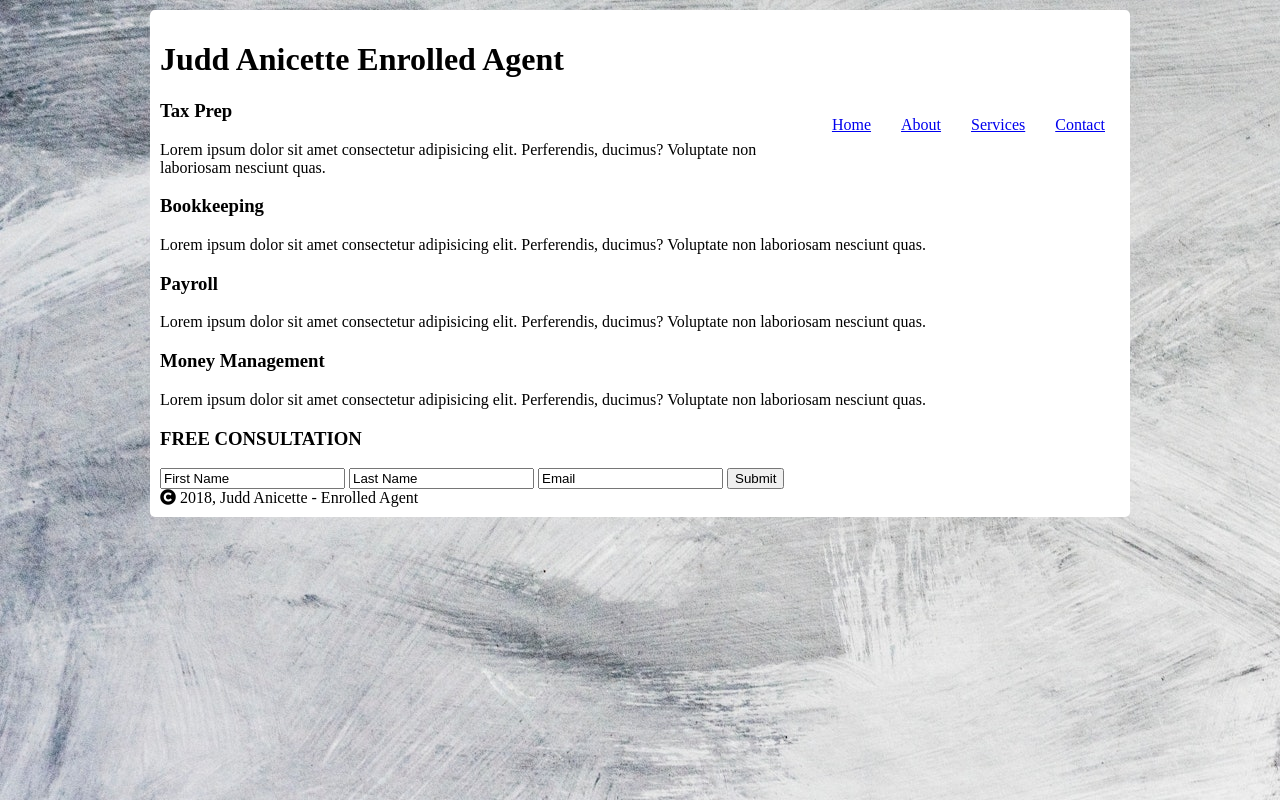
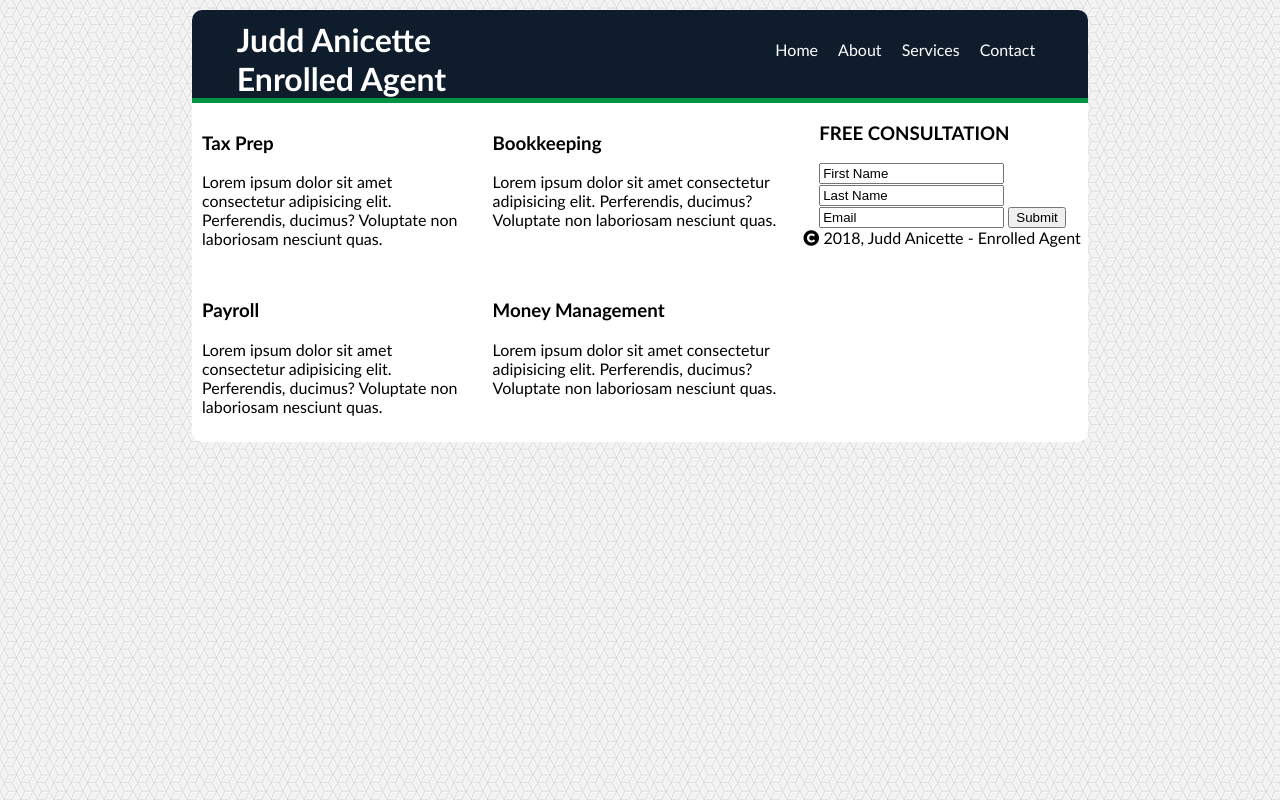
Before and after one commit to bax1111/Enrolled_Agent, a plain HTML site: page index.html in a window 1280 px wide. Drawn offline with Linux system fonts and the light colour scheme.

Commit message:
Setup CSS Grid for Services section

```diff
--- a/css/main.css
+++ b/css/main.css
@@ -1,29 +1,62 @@
 body {
-  background: url(../img/bg_img.jpg);
-  background-repeat: repeat;
+  background: url(../img/bg_img.png);
+  margin: 0;
+  padding: 0;
+  background-repeat: repeat; }
+  body .container {
+    width: 70%;
+    margin: auto;
+    background: white;
+    border-radius: 10px;
+    margin-top: 10px;
+    overflow: hidden;
+    font-family: "Gill Sans", "Gill Sans MT", Calibri, "Trebuchet MS",
+ sans-serif; }
+  body .services {
+    width: 66%;
+    float: left;
+    margin: 10px; }
+  body .side-form {
+    width: 30%;
+    float: right; }
+
+#nav-container {
+  width: 90%;
+  margin: auto;
+  overflow: hidden; }
+
+ul {
   margin: 0;
   padding: 0; }
-  body .container {
-    width: 960px;
-    margin: auto;
-    background: #fff;
-    border-radius: 5px;
-    padding: 10px;
-    margin-top: 10px; }
 
-header nav {
+#branding {
+  float: left; }
+  #branding h1 {
+    margin: 0;
+    padding: 0;
+    color: white; }
+
+header {
+  background-color: #0e1c2b;
+  border-bottom: 5px solid #009444;
+  padding-top: 10px; }
+
+nav {
   float: right;
+  padding-top: 20px; }
+  nav li {
+    display: inline;
+    padding: 8px 8px;
+    font-weight: 500; }
+  nav a {
     text-decoration: none;
-  display: inline;
-  padding-bottom: 20px; }
-  header nav li {
-    float: left;
-    display: inline;
-    padding: 0 15px 0 15px; }
+    color: white; }
+    nav a:hover {
+      color: white;
+      background-color: #009444; }
 
 .css-carousel {
   overflow: hidden; }
-
   .css-carousel .css-img {
     width: 50%;
     height: 50%;
@@ -34,13 +67,10 @@ header nav {
     -webkit-animation-name: css-animation-fade;
     -webkit-animation-duration: 20s;
     -webkit-animation-iteration-count: infinite; }
-
   .css-carousel .css-img:nth-child(2) {
     -webkit-animation-delay: 5s; }
-
   .css-carousel .css-img:nth-child(3) {
     -webkit-animation-delay: 10s; }
-
   .css-carousel .css-img:nth-child(4) {
     -webkit-animation-delay: 15s; }
 
@@ -55,3 +85,9 @@ header nav {
     opacity: 0; }
   to {
     opacity: 0; } }
+
+.grid-container {
+  display: grid;
+  grid-template-columns: auto auto;
+  grid-template-rows: auto auto;
+  grid-gap: 1em; }
--- a/index.html
+++ b/index.html
@@ -15,12 +15,16 @@
 
 <body>
     <div class="container">
+        <!-- Header/Navigation -->
         <header>
-            <!-- Navigation -->
-            <div class="menu-branding">
+
+            <div id="nav-container">
+                <div id="branding">
                     <h1>
-                    Judd Anicette Enrolled Agent
+                        Judd Anicette
+                        <br><span class="indent">Enrolled Agent</span>
                     </h1>
+
                 </div>
                 <nav>
                     <ul class="menu-nav">
@@ -38,53 +42,58 @@
                         </li>
                     </ul>
                 </nav>
+            </div>
+
         </header>
         <!-- Section with Carousel-->
-        <!-- <article>
+        <!-- <section class="carousel">
             <div class="css-carousel">
                 <img src="img/image1.jpg" alt="" class="css-img">
                 <img src="img/image2.jpg" alt="" class="css-img">
                 <img src="img/image3.jpg" alt="" class="css-img">
                 <img src="img/image4.jpg" alt="" class="css-img">
             </div>
-    </article> -->
+        </section> -->
         <!-- Article with Services-->
-        <article>
+
+
+        <section>
             <div class="services">
-                <div class="service-1">
+                <div class="grid-container"><div class="service-items">
                 <h3>Tax Prep</h3>
                 <p>Lorem ipsum dolor sit amet consectetur adipisicing elit. Perferendis, ducimus? Voluptate non
                 laboriosam
                 nesciunt quas.
                 </p>
                 </div>
-                <div class="service-2">
+                <div class="service-items">
                 <h3>Bookkeeping</h3>
                 <p>Lorem ipsum dolor sit amet consectetur adipisicing elit. Perferendis, ducimus? Voluptate non
                 laboriosam
                 nesciunt quas.
                 </p>
                 </div>
-                <div class="service-3">
+                <div class="service-items">
                 <h3>Payroll</h3>
                 <p>Lorem ipsum dolor sit amet consectetur adipisicing elit. Perferendis, ducimus? Voluptate non
                 laboriosam
                 nesciunt quas.
                 </p>
                 </div>
-                <div class="service-4">
+                <div class="service-items">
                 <h3>Money Management</h3>
                 <p>Lorem ipsum dolor sit amet consectetur adipisicing elit. Perferendis, ducimus? Voluptate non
                 laboriosam
                 nesciunt quas.
                 </p>
-                </div>
+                </div></div>
             </div>
 
-        </article>
+
+
             <!-- Aside with Contact Form -->
-        <aside class="side-form">
-            <div>
+
+            <div class="side-form">
                 <form action="">
                     <h3>FREE CONSULTATION</h3>
                     <input type="text" name="First Name" id="firstName" value="First Name">
@@ -93,7 +102,7 @@
                     <button type="submit">Submit</button>
                 </form>
             </div>
-        </aside>
+        </section>
 
 
         <footer id="footer"><i class="fas fa-copyright"></i> 2018, Judd Anicette - Enrolled Agent</footer>
```
Also changed, not shown: img/bg_img.jpeg (deleted), img/bg_img.jpg (deleted), img/bg_img.png (added), 1 other file. Lines whose indentation alone changed are shown as unchanged.
